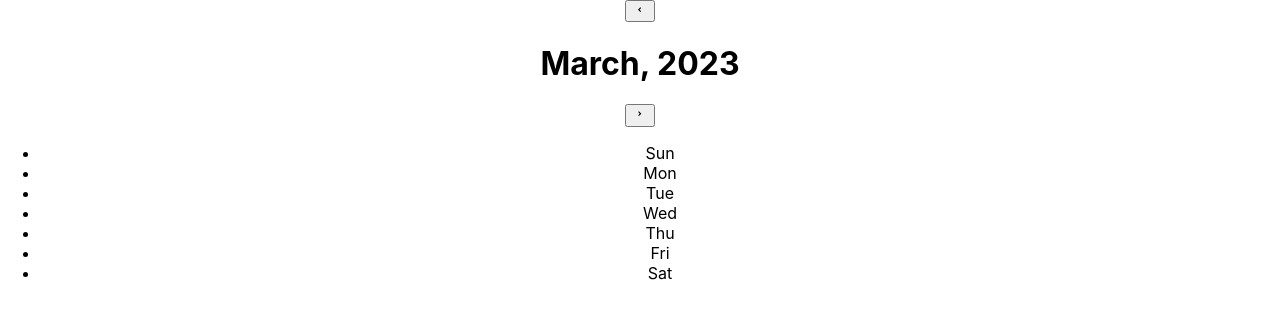
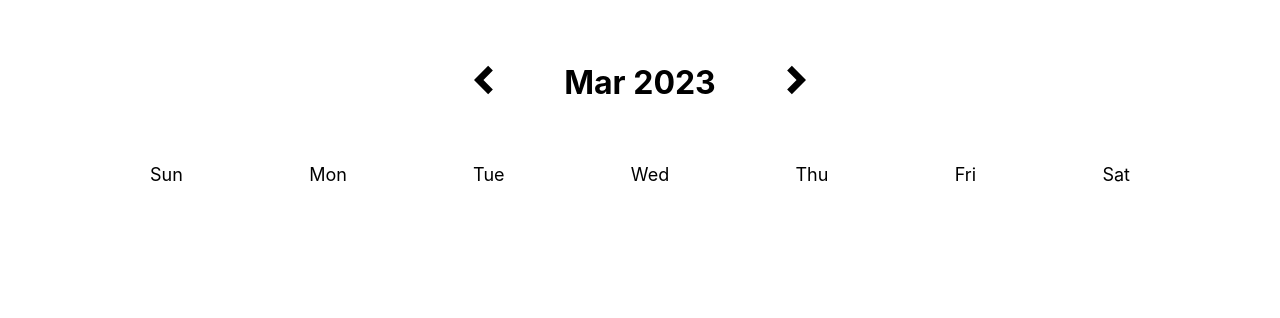
Before and after one commit to minha0817/calendar, a React (Create React App) app: page / in a window 1280 px wide. Shown: the top 318 px of the page. Built offline with nearby package versions, Linux system fonts and the light colour scheme.

Commit message:
Add styling

```diff
--- a/src/App.css
+++ b/src/App.css
@@ -1,38 +1,18 @@
 .App {
   text-align: center;
+  margin: auto;
 }
 
-.App-logo {
-  height: 40vmin;
-  pointer-events: none;
+/* body {
+  max-width: 1200px;
+} */
+
+button {
+  all: unset;
+  cursor: pointer;
+  margin: 40px
 }
 
-@media (prefers-reduced-motion: no-preference) {
-  .App-logo {
-    animation: App-logo-spin infinite 20s linear;
-  }
+ul {
+  list-style: none;
 }
-
-.App-header {
-  background-color: #282c34;
-  min-height: 100vh;
-  display: flex;
-  flex-direction: column;
-  align-items: center;
-  justify-content: center;
-  font-size: calc(10px + 2vmin);
-  color: white;
-}
-
-.App-link {
-  color: #61dafb;
-}
-
-@keyframes App-logo-spin {
-  from {
-    transform: rotate(0deg);
-  }
-  to {
-    transform: rotate(360deg);
-  }
-}
--- a/src/components/Day.jsx
+++ b/src/components/Day.jsx
@@ -1,6 +1,7 @@
-import React from "react";
+import React from 'react'
+import "../style/day.css";
 
-export default function Day () {
+export default function Day() {
   return (
     <ul>
       <li>Sun</li>
--- a/src/components/Header.jsx
+++ b/src/components/Header.jsx
@@ -1,15 +1,22 @@
 import React from "react";
 import { RiArrowDropLeftLine,RiArrowDropRightLine } from "react-icons/ri";
+import "../style/header.css";
 
+
+const iconStyle = {
+  width: 80,
+  height: 80,
+}
 export default function Header () {
+
   return (
     <header>
-      <button>
-        <RiArrowDropLeftLine />
+      <button className="left__button">
+        <RiArrowDropLeftLine style={iconStyle}/>
       </button>
-      <h1>March, 2023</h1>
-      <button>
-        <RiArrowDropRightLine />
+      <h1>Mar 2023</h1>
+      <button className="right__button">
+        <RiArrowDropRightLine style={iconStyle}/>
       </button>
     </header>
   )
--- a/src/style/day.css
+++ b/src/style/day.css
@@ -0,0 +1,10 @@
+ul {
+  display: flex;
+  justify-content: space-between;
+  padding-left: 0;
+  margin: 0 150px;
+}
+
+li {
+  font-size: large;
+}
--- a/src/style/header.css
+++ b/src/style/header.css
@@ -0,0 +1,5 @@
+header {
+  display: flex;
+  align-items: center;
+  justify-content: center;
+}
```
